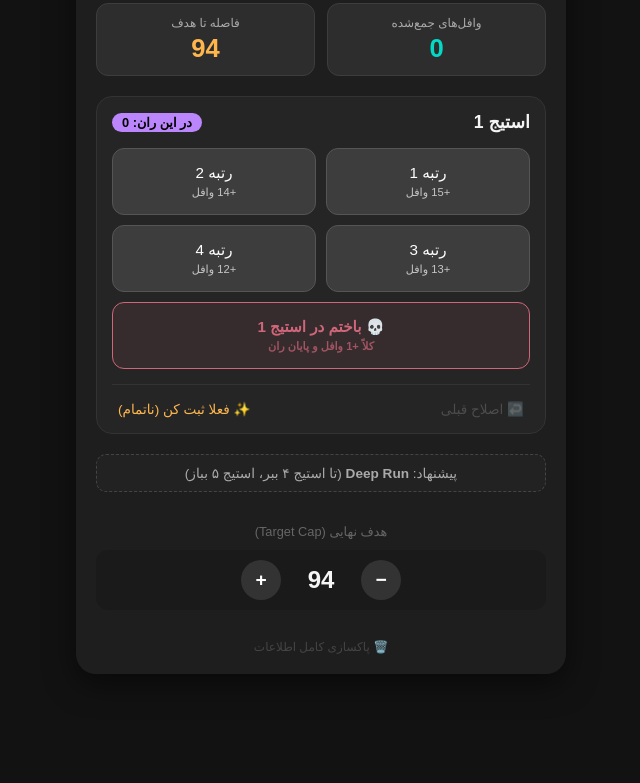
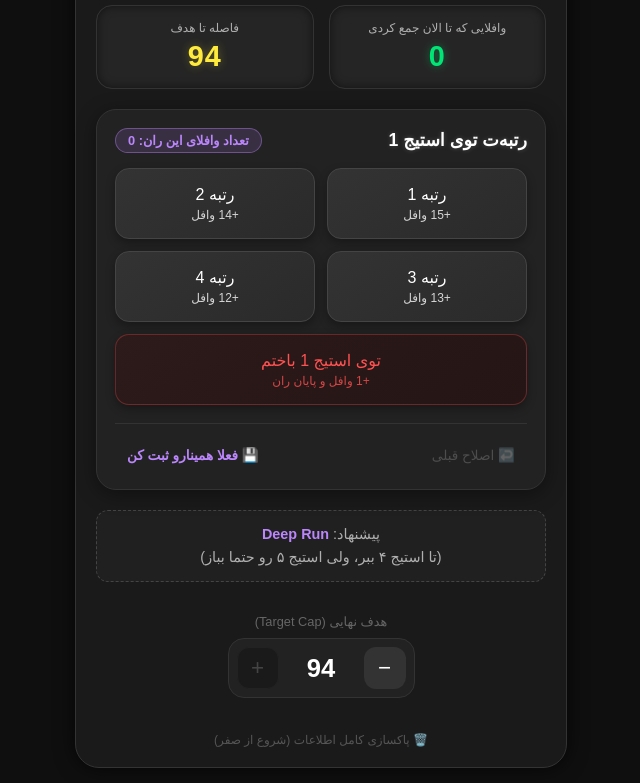
Before and after one commit to 123SONIC321/waffle-tracker, a plain HTML site: page index.html in a window 1280 px wide. Shown: the part 79-862 px from the top of the page, without its empty margins (319-959 px from the left). Before the commit the page ends 800 px from the top, so only its background shows below. Drawn offline with Linux system fonts and the light colour scheme; a small style sheet from the web is missing.

Commit message:
Localize UI to Persian and improve styles
Updated the title and various UI elements to Persian. Enhanced styles and improved layout for better user experience.

```diff
--- a/index.html
+++ b/index.html
@@ -3,126 +3,162 @@
 <head>
     <meta charset="UTF-8">
     <meta name="viewport" content="width=device-width, initial-scale=1.0, maximum-scale=1.0, user-scalable=no">
-    <title>Waffle Optimizer</title>
+    <title>ماشین حساب وافل</title>
     <link href="https://cdn.jsdelivr.net/gh/rastikerdar/vazirmatn@v33.003/Vazirmatn-font-face.css" rel="stylesheet" type="text/css" />
     <style>
         :root {
-            --bg: #121212; --card: #1e1e1e; --accent: #bb86fc;
-            --green: #03dac6; --red: #cf6679; --yellow: #ffb74d;
-            --text: #f5f5f5; --sub: #aaaaaa; --disabled: #333;
+            --bg: #0f0f0f;
+            --card: #1a1a1a;
+            --accent: #bb86fc; /* بنفش */
+            --accent-glow: rgba(187, 134, 252, 0.4);
+            --green: #00e676;
+            --green-glow: rgba(0, 230, 118, 0.4);
+            --red: #ff5252;
+            --red-glow: rgba(255, 82, 82, 0.4);
+            --yellow: #ffeb3b;
+            --text: #ffffff;
+            --sub: #b0b0b0;
         }
         body {
             background: var(--bg); color: var(--text);
             font-family: 'Vazirmatn', sans-serif;
             margin: 0; padding: 15px;
             display: flex; justify-content: center;
-            /* جلوگیری از زوم ناخواسته در موبایل */
             touch-action: manipulation;
         }
         .app-container {
             width: 100%; max-width: 450px;
             background: var(--card); padding: 20px;
-            border-radius: 20px; box-shadow: 0 10px 30px rgba(0,0,0,0.5);
+            border-radius: 24px;
+            box-shadow: 0 0 20px rgba(0,0,0,0.7); /* سایه کلی */
             display: flex; flex-direction: column; gap: 20px;
+            border: 1px solid #333;
         }
+
+        /* تایتل نئونی */
         h1 {
-            text-align: center; color: var(--accent); font-size: 1.4rem; margin: 0;
+            text-align: center; color: var(--accent);
+            font-size: 1.5rem; margin: 0;
+            text-shadow: 0 0 10px var(--accent-glow);
         }
 
         /* --- داشبورد آمار --- */
         .dashboard {
-            display: grid; grid-template-columns: 1fr 1fr; gap: 12px;
+            display: grid; grid-template-columns: 1fr 1fr; gap: 15px;
         }
         .stat-box {
-            background: #2d2d2d; padding: 12px; border-radius: 12px; text-align: center;
-            border: 1px solid #3d3d3d;
+            background: #252525; padding: 15px; border-radius: 16px; text-align: center;
+            border: 1px solid #333;
+            box-shadow: inset 0 0 10px rgba(0,0,0,0.5);
         }
-        .stat-label { font-size: 0.75rem; color: var(--sub); margin-bottom: 4px; }
-        .stat-value { font-size: 1.6rem; font-weight: 900; }
-        .val-green { color: var(--green); }
-        .val-yellow { color: var(--yellow); }
+        .stat-label { font-size: 0.75rem; color: var(--sub); margin-bottom: 5px; }
+        .stat-value { font-size: 1.8rem; font-weight: 900; letter-spacing: 1px; }
+
+        .val-green { color: var(--green); text-shadow: 0 0 10px var(--green-glow); }
+        .val-yellow { color: var(--yellow); text-shadow: 0 0 10px rgba(255, 235, 59, 0.3); }
 
         /* --- بخش ویزارد (انتخابگر رتبه) --- */
         .wizard-card {
-            background: #252525; border-radius: 16px; padding: 15px;
+            background: #222; border-radius: 20px; padding: 18px;
             border: 1px solid #333; position: relative; overflow: hidden;
+            box-shadow: 0 4px 20px rgba(0,0,0,0.4);
         }
         .stage-header {
             display: flex; justify-content: space-between; align-items: center; margin-bottom: 15px;
         }
-        .stage-title { font-size: 1.1rem; font-weight: bold; color: var(--text); }
+        .stage-title {
+            font-size: 1.1rem; font-weight: bold; color: var(--text);
+            text-shadow: 0 0 5px rgba(255,255,255,0.2);
+        }
         .stage-badge {
-            background: var(--accent); color: #000; padding: 2px 10px;
-            border-radius: 20px; font-size: 0.8rem; font-weight: bold;
+            background: rgba(187, 134, 252, 0.15); color: var(--accent);
+            padding: 4px 12px; border-radius: 20px; font-size: 0.8rem; font-weight: bold;
+            border: 1px solid var(--accent-glow);
         }
 
         /* گرید دکمه‌های رنک */
         .rank-grid {
-            display: grid; grid-template-columns: 1fr 1fr; gap: 10px;
+            display: grid; grid-template-columns: 1fr 1fr; gap: 12px;
         }
         .rank-btn {
-            background: #333; border: none; border-radius: 12px; padding: 15px 10px;
-            color: #fff; font-family: 'Vazirmatn', sans-serif; font-size: 0.95rem;
-            cursor: pointer; transition: all 0.1s; position: relative;
+            border: none; border-radius: 14px; padding: 16px 10px;
+            color: #fff; font-family: 'Vazirmatn', sans-serif; font-size: 1rem;
+            cursor: pointer; transition: all 0.15s; position: relative;
+            box-shadow: 0 4px 10px rgba(0,0,0,0.3); /* سایه دکمه */
         }
         .rank-btn:active { transform: scale(0.96); }
-        .rank-btn small { display: block; font-size: 0.7rem; opacity: 0.7; margin-top: 4px; }
+        .rank-btn small { display: block; font-size: 0.75rem; opacity: 0.8; margin-top: 4px; }
 
-        .btn-win { background: #3d3d3d; border: 1px solid #555; }
-        .btn-win:hover { background: #444; border-color: var(--accent); }
+        /* استایل دکمه‌های برد */
+        .btn-win {
+            background: linear-gradient(145deg, #333, #2a2a2a);
+            border: 1px solid #444;
+        }
+        .btn-win:hover { border-color: var(--accent); box-shadow: 0 0 10px var(--accent-glow); }
 
+        /* استایل دکمه باخت */
         .btn-loss {
-            grid-column: span 2; /* دکمه باخت کل عرض را بگیرد */
-            background: rgba(207, 102, 121, 0.1); color: var(--red);
-            border: 1px solid var(--red); font-weight: bold;
+            grid-column: span 2;
+            background: linear-gradient(145deg, #2d1a1a, #251515);
+            color: var(--red); border: 1px solid rgba(255, 82, 82, 0.3);
         }
+        .btn-loss:hover { box-shadow: 0 0 10px var(--red-glow); border-color: var(--red); }
 
         /* دکمه‌های کنترل پایین ویزارد */
         .wizard-controls {
-            display: flex; justify-content: space-between; margin-top: 15px; padding-top: 15px; border-top: 1px solid #333;
+            display: flex; justify-content: space-between; margin-top: 18px; padding-top: 15px;
+            border-top: 1px solid #333;
         }
         .ctrl-btn {
             background: transparent; border: none; color: var(--sub); font-family: inherit;
             font-size: 0.85rem; cursor: pointer; display: flex; align-items: center; gap: 5px;
+            padding: 8px 12px; border-radius: 8px;
         }
-        .ctrl-btn:disabled { opacity: 0.3; cursor: default; }
+        .ctrl-btn:hover { background: #333; color: #fff; }
+        .ctrl-btn:disabled { opacity: 0.3; cursor: default; background: transparent; }
 
         /* --- تنظیمات هدف (Target) --- */
         .target-control {
             display: flex; align-items: center; justify-content: center; gap: 15px;
-            background: #1a1a1a; padding: 10px; border-radius: 12px; margin-top: 10px;
+            background: #222; padding: 8px; border-radius: 16px; margin-top: 8px;
+            border: 1px solid #333; width: fit-content; margin-left: auto; margin-right: auto;
         }
         .t-btn {
-            width: 40px; height: 40px; border-radius: 50%; border: none;
-            background: #333; color: #fff; font-size: 1.2rem; font-weight: bold;
+            width: 42px; height: 42px; border-radius: 12px; border: none;
+            background: #333; color: #fff; font-size: 1.4rem;
             cursor: pointer; display: flex; align-items: center; justify-content: center;
+            transition: 0.2s;
         }
-        .t-btn:active { background: var(--accent); color: #000; }
-        .t-btn:disabled { background: #222; color: #555; cursor: not-allowed; }
+        .t-btn:active { background: var(--accent); }
+        .t-btn:disabled {
+            background: #1a1a1a; color: #444; cursor: not-allowed; border: 1px solid #222;
+        }
 
-        .t-display { font-size: 1.5rem; font-weight: bold; color: var(--text); min-width: 50px; text-align: center; }
+        .t-display {
+            font-size: 1.6rem; font-weight: 900; color: var(--text);
+            min-width: 55px; text-align: center;
+        }
 
         /* --- بخش مشاور --- */
         .advisor-box {
-            font-size: 0.85rem; color: var(--sub); text-align: center;
-            padding: 10px; border-radius: 10px; background: #222; border: 1px dashed #444;
+            font-size: 0.9rem; color: var(--sub); text-align: center;
+            padding: 12px; border-radius: 12px; background: #202020;
+            border: 1px dashed #444; line-height: 1.6;
         }
-        .adv-highlight { color: var(--accent); font-weight: bold; }
 
-        /* دکمه ریست */
         .reset-link {
-            text-align: center; color: #444; font-size: 0.75rem; margin-top: 10px; cursor: pointer;
+            text-align: center; color: #555; font-size: 0.75rem; margin-top: 15px; cursor: pointer;
         }
     </style>
 </head>
 <body>
 
 <div class="app-container">
-    <h1>🧇 بهینه‌ساز وافل</h1>
+    <h1>🧇 ماشین حساب وافل 🧇</h1>
 
     <div class="dashboard">
         <div class="stat-box">
-            <div class="stat-label">وافل‌های جمع‌شده</div>
+            <div class="stat-label">وافلایی که تا الان جمع کردی</div>
             <div class="stat-value val-green" id="totalDisplay">0</div>
         </div>
         <div class="stat-box">
@@ -133,8 +169,8 @@
 
     <div class="wizard-card">
         <div class="stage-header">
-            <span class="stage-title" id="stageTitle">استیج ۱</span>
-            <span class="stage-badge" id="currentRunBadge">ران فعلی: ۰</span>
+            <span class="stage-title" id="stageTitle">رتبه‌ت توی استیج ۱</span>
+            <span class="stage-badge" id="currentRunBadge">تعداد وافلای این ران: ۰</span>
         </div>
 
         <div class="rank-grid" id="buttonsArea">
@@ -144,14 +180,14 @@
             <button class="ctrl-btn" id="btnBack" onclick="goBackStep()">
                 ↩️ اصلاح قبلی
             </button>
-            <button class="ctrl-btn" style="color:var(--yellow)" onclick="finishRunEarly()">
-                ✨ فعلا ثبت کن (ناتمام)
+            <button class="ctrl-btn" style="color:var(--accent); font-weight:bold;" onclick="saveOnly()">
+                💾 فعلا همینارو ثبت کن
             </button>
         </div>
     </div>
 
     <div class="advisor-box" id="advisorText">
-        در حال محاسبه بهترین مسیر...
+        در حال محاسبه...
     </div>
 
     <div style="text-align:center; margin-top:10px;">
@@ -163,15 +199,17 @@
         </div>
     </div>
 
-    <div class="reset-link" onclick="resetAll()">🗑️ پاکسازی کامل اطلاعات</div>
+    <div class="reset-link" onclick="resetAll()">🗑️ پاکسازی کامل اطلاعات (شروع از صفر)</div>
 </div>
 
 <script>
     // --- تنظیمات و ثوابت ---
     const REWARDS = {1: 10, 2: 12, 3: 14, 4: 16, 5: 18};
     const BONUS = {1: 5, 2: 4, 3: 3, 4: 2};
-    const MIN_TARGET = 90;
-    const MAX_TARGET = 200;
+
+    // محدودیت‌های هدف
+    const MIN_TARGET = 60;
+    const MAX_TARGET = 94;
 
     // وضعیت برنامه (State)
     let state = {
@@ -185,13 +223,18 @@
 
     // --- راه اندازی ---
     window.onload = () => {
-        const saved = localStorage.getItem('waffleState_v8');
+        const saved = localStorage.getItem('waffleState_v9');
         if (saved) state = JSON.parse(saved);
+
+        // اطمینان از اینکه تارگت در بازه معتبر است
+        if(state.target > MAX_TARGET) state.target = MAX_TARGET;
+        if(state.target < MIN_TARGET) state.target = MIN_TARGET;
+
         renderUI();
     };
 
     function save() {
-        localStorage.setItem('waffleState_v8', JSON.stringify(state));
+        localStorage.setItem('waffleState_v9', JSON.stringify(state));
         renderUI();
     }
 
@@ -213,38 +256,38 @@
 
         // اگر استیج ۵ تمام شد
         if (state.currentStage > 5) {
-            finishRun("🎉 ران کامل شد!");
+            finishRunAndReset("🎉 ران کامل شد!");
         } else {
-            save(); // فقط رندر بعدی
+            save(); // وضعیت جدید استیج ذخیره می‌شود
         }
     }
 
     // کلیک روی دکمه باخت
     function handleLoss() {
-        // در باخت، ران ریست می‌شود و فقط ۱ وافل اضافه می‌شود به کل
-        // اما قبلش باید هرچی در این ران جمع کردیم (runScore) رو اضافه کنیم به کل
-
         const finalGainFromRun = state.runScore + 1; // هرچی بردیم + ۱ برای باخت
         state.total += finalGainFromRun;
 
-        // ریست ران
+        // فقط در صورت باخت یا برد کامل ران ریست می‌شود
         resetRunState();
         save();
     }
 
-    // ثبت ران ناتمام (دکمه پایین)
-    function finishRunEarly() {
-        if (state.runScore === 0) return;
+    // دکمه «فعلا ثبت کن» (فقط ذخیره می‌کند، ریست نمی‌کند)
+    function saveOnly() {
+        save();
+        // نمایش یک افکت بصری کوچک روی دکمه (اختیاری)
+        const btn = document.querySelector('button[onclick="saveOnly()"]');
+        const originalText = btn.innerText;
+        btn.innerText = "✅ ذخیره شد";
+        setTimeout(() => { btn.innerText = originalText; }, 1500);
+    }
+
+    // تابع پایان ران (فقط وقتی واقعا تمام شد)
+    function finishRunAndReset(msg) {
         state.total += state.runScore;
         resetRunState();
         save();
-    }
-
-    // تابع کمکی برای نهایی کردن ران
-    function finishRun(msg) {
-        state.total += state.runScore;
-        resetRunState();
-        save();
+        alert(msg); // پیام پایان
     }
 
     function resetRunState() {
@@ -273,7 +316,7 @@
     }
 
     function resetAll() {
-        if(confirm("همه چیز پاک شود؟")) {
+        if(confirm("مطمئنی؟ همه اطلاعات پاک میشه و از صفر شروع میکنی.")) {
             localStorage.clear();
             location.reload();
         }
@@ -286,15 +329,19 @@
         const gap = state.target - state.total;
         document.getElementById('gapDisplay').innerText = gap;
 
-        // 2. کنترل هدف
+        // 2. کنترل هدف (محدودیت‌ها و رنگ دکمه‌ها)
         document.getElementById('targetVal').innerText = state.target;
-        document.getElementById('btnMinus').disabled = (state.target <= MIN_TARGET);
-        document.getElementById('btnPlus').disabled = (state.target >= MAX_TARGET);
+
+        const btnMinus = document.getElementById('btnMinus');
+        const btnPlus = document.getElementById('btnPlus');
+
+        btnMinus.disabled = (state.target <= MIN_TARGET);
+        btnPlus.disabled = (state.target >= MAX_TARGET);
 
         // 3. ویزارد (دکمه‌ها)
         const stage = state.currentStage;
-        document.getElementById('stageTitle').innerText = `استیج ${stage}`;
-        document.getElementById('currentRunBadge').innerText = `در این ران: ${state.runScore}`;
+        document.getElementById('stageTitle').innerText = `رتبه‌ت توی استیج ${stage}`;
+        document.getElementById('currentRunBadge').innerText = `تعداد وافلای این ران: ${state.runScore}`;
         document.getElementById('btnBack').disabled = (state.history.length === 0);
 
         const grid = document.getElementById('buttonsArea');
@@ -313,7 +360,7 @@
         // دکمه باخت
         const loseBtn = document.createElement('button');
         loseBtn.className = 'rank-btn btn-loss';
-        loseBtn.innerHTML = `💀 باختم در استیج ${stage} <small>کلاً +1 وافل و پایان ران</small>`;
+        loseBtn.innerHTML = `توی استیج ${stage} باختم <small>+1 وافل و پایان ران</small>`;
         loseBtn.onclick = () => handleLoss();
         grid.appendChild(loseBtn);
 
@@ -325,24 +372,29 @@
         const el = document.getElementById('advisorText');
         const total = state.total;
 
+        // استایل دهی پویا
+        el.style.border = "1px dashed #444";
+        el.style.background = "#202020";
+
         if (total >= 95) {
-            el.innerHTML = `<span style="color:var(--red)">⛔ سقف پر شد! (۹۵+) ایونت بسته شد.</span>`;
+            el.innerHTML = `<span style="color:var(--red); font-weight:bold;">⛔ سقف پر شد! (۹۵+) ایونت برای امروز تمام شد.</span>`;
             el.style.borderColor = "var(--red)";
+            el.style.background = "rgba(255, 82, 82, 0.1)";
         } else if (total === state.target) {
-            el.innerHTML = `<span style="color:var(--green)">🎉 عالی! حالا Perfect Run برو (تا آخر ببر).</span>`;
+            el.innerHTML = `<span style="color:var(--green); font-weight:bold;">🎉 رسیدیم به هدف!</span><br>حالا یه ران کامل (Perfect Run) برو و همه رو ببر.`;
             el.style.borderColor = "var(--green)";
+            el.style.background = "rgba(0, 230, 118, 0.1)";
         } else if (total + 1 === 95) {
-            el.innerHTML = `<span style="color:var(--red)">⚠️ تله! نباید ببازی. حتما استیج ۱ رو ببر.</span>`;
+            el.innerHTML = `<span style="color:var(--red); font-weight:bold;">⚠️ خطر تله!</span><br>نباید ببازی. حتما باید استیج ۱ رو ببری (حداقل ۲ وافل).`;
             el.style.borderColor = "var(--red)";
         } else {
             // استراتژی
             let msg = "";
-            if (gap >= 73) msg = "پیشنهاد: <b>Deep Run</b> (تا استیج ۴ ببر، استیج ۵ بباز)";
-            else if (gap >= 16) msg = "پیشنهاد: <b>Short Run</b> (استیج ۱ ببر، استیج ۲ بباز)";
-            else msg = `پیشنهاد: <b>Gap Fill</b> (${gap} بار پشت هم در استیج ۱ بباز)`;
+            if (gap >= 73) msg = `پیشنهاد: <b style="color:var(--accent)">Deep Run</b><br>(تا استیج ۴ ببر، ولی استیج ۵ رو حتما بباز)`;
+            else if (gap >= 16) msg = `پیشنهاد: <b style="color:var(--accent)">Short Run</b><br>(استیج ۱ رو ببر، ولی استیج ۲ رو بباز)`;
+            else msg = `پیشنهاد: <b style="color:var(--yellow)">Gap Fill</b><br>(${gap} بار پشت سر هم توی استیج ۱ بباز)`;
 
             el.innerHTML = msg;
-            el.style.borderColor = "#444";
         }
     }
 </script>
```
